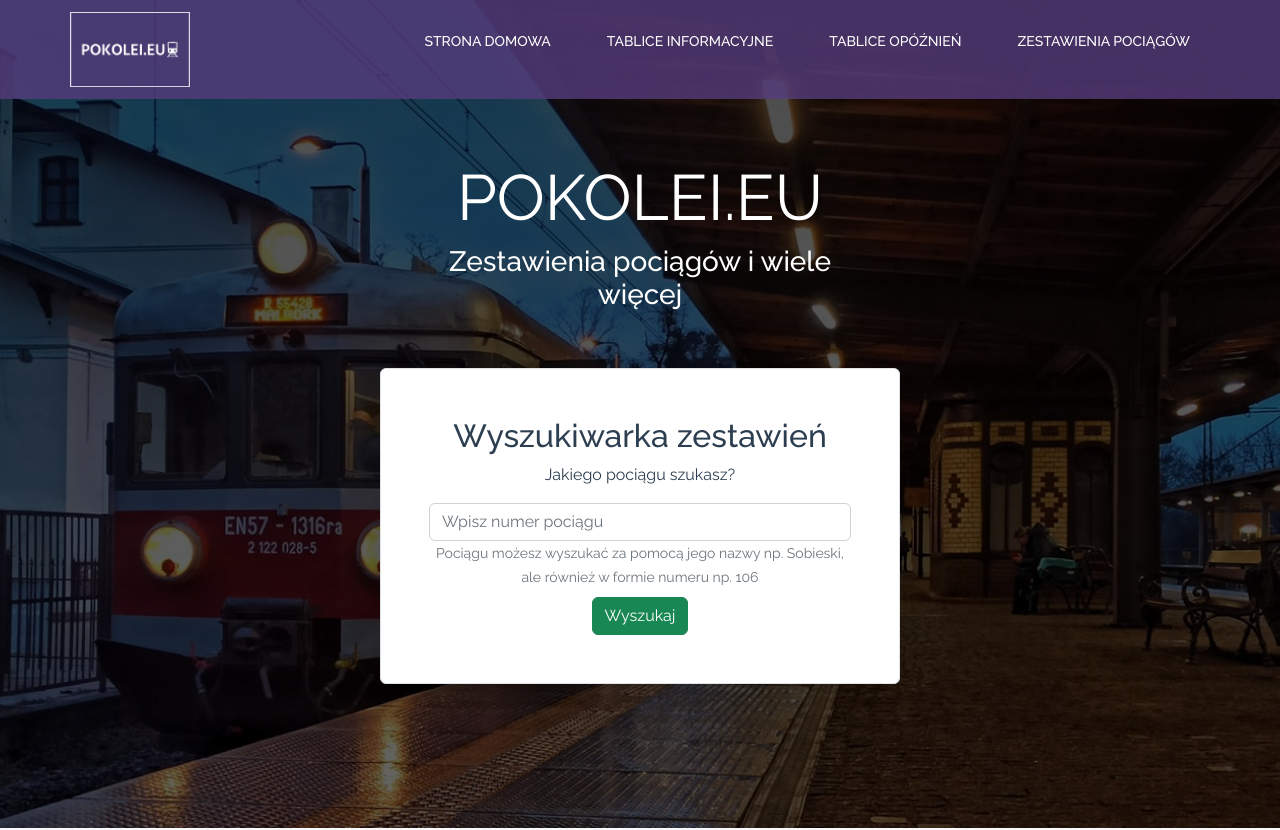
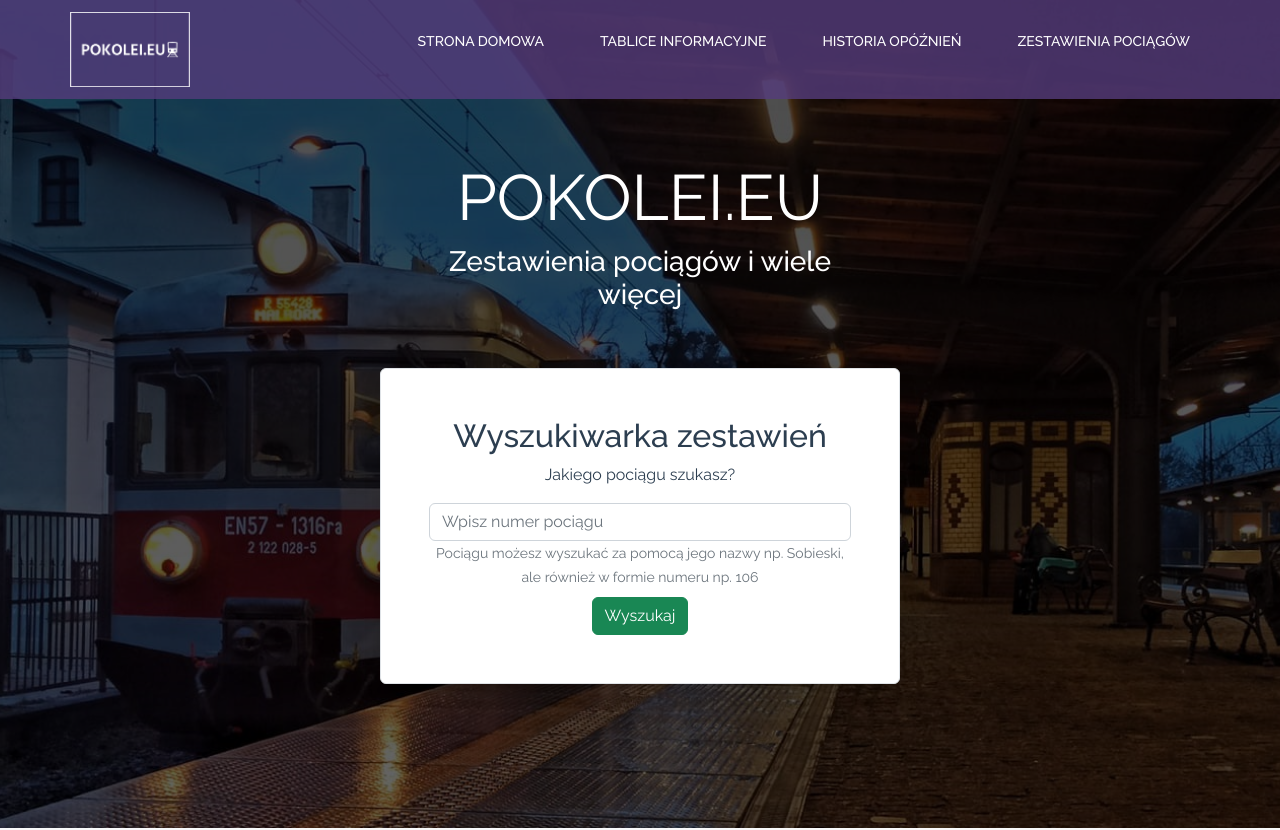
Before and after one commit to szoGGun/pokolei.eu, a Vue app in the folder src/frontend/: page /#/ in a window 1280 px wide. Shown: the top 830 px of the page. Built offline with nearby package versions, Linux system fonts and the light colour scheme.

Commit message:
Empty screen with history of delays added

```diff
--- a/src/frontend/src/components/NavigationBar.vue
+++ b/src/frontend/src/components/NavigationBar.vue
@@ -12,7 +12,7 @@
           <router-link class="link" :to="{name: 'timetable'}">Tablice Informacyjne</router-link>
         </li>
         <li>
-          <router-link class="link" :to="{name: ''}">Tablice Opóźnień</router-link>
+          <router-link class="link" :to="{name: 'delays'}">Historia Opóźnień</router-link>
         </li>
         <li>
           <router-link class="link" :to="{name: ''}">Zestawienia Pociągów</router-link>
@@ -24,13 +24,13 @@
       <transition name="mobile-nav">
         <ul v-show="mobileNav" class="dropdown-nav">
           <li>
-            <router-link class="link" :to="{name: ''}">Strona Domowa</router-link>
+            <router-link class="link" :to="{name: 'home'}">Strona Domowa</router-link>
           </li>
           <li>
-            <router-link class="link" :to="{name: ''}">Tablice Informacyjne</router-link>
+            <router-link class="link" :to="{name: 'timetable'}">Tablice Informacyjne</router-link>
           </li>
           <li>
-            <router-link class="link" :to="{name: ''}">Tablice Opóźnień</router-link>
+            <router-link class="link" :to="{name: 'delays'}">Historia Opóźnień</router-link>
           </li>
           <li>
             <router-link class="link" :to="{name: ''}">Zestawienia Pociągów</router-link>
--- a/src/frontend/src/router/index.js
+++ b/src/frontend/src/router/index.js
@@ -1,6 +1,7 @@
 import { createRouter, createWebHashHistory } from 'vue-router'
 import HomePage from "@/views/HomePage.vue";
 import StationTimetable from "@/views/StationTimetable.vue";
+import DelaysHistory from "@/views/DelaysHistory.vue";
 
 const routes = [
   {
@@ -12,6 +13,11 @@ const routes = [
     path: '/timetable',
     name: 'timetable',
     component: StationTimetable
+  },
+  {
+    path: '/delays',
+    name: 'delays',
+    component: DelaysHistory
   }
 ]
 
--- /dev/null
+++ b/src/frontend/src/views/DelaysHistory.vue
@@ -0,0 +1,3 @@
+<template>
+  <div></div>
+</template>
```
